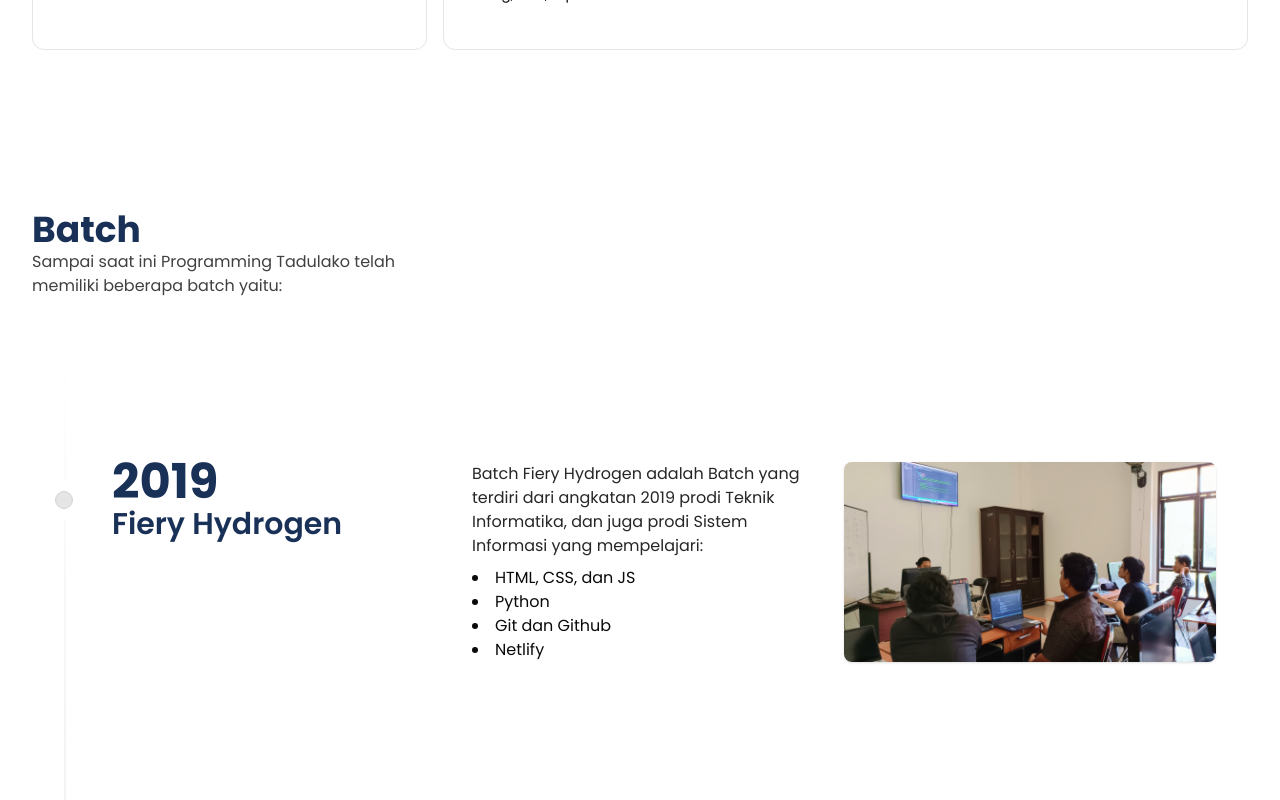
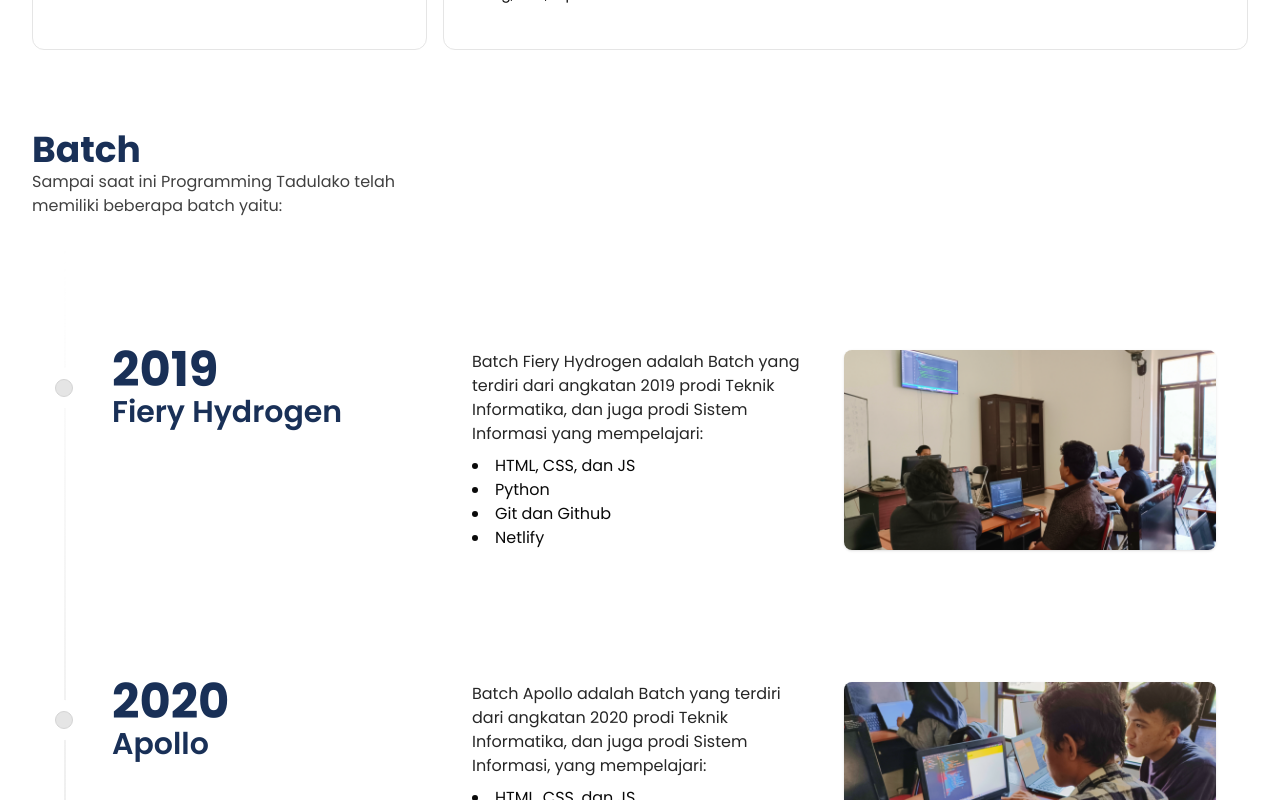
Before and after one commit to Programming-Tadulako/vatulemo, a Next.js app: page / in a window 1280 px wide. Shown: the part 2140-2940 px from the top of the page. Built offline with nearby package versions, Linux system fonts and the light colour scheme.

Commit message:
style(comp/timeline): removing unnecessary padding and refining spacing

```diff
--- a/src/components/ui/timeline.tsx
+++ b/src/components/ui/timeline.tsx
@@ -58,16 +58,14 @@ export const Timeline = ({ data }: { data: TimelineEntry[] }) => {
 
   return (
     <div className="container bg-white" ref={containerRef}>
-      <div className="pt-20">
-        <h2 className="text-3xl font-bold text-pt-primary lg:text-4xl">Batch</h2>
-        <p className="max-w-sm text-sm text-neutral-700 md:text-base">
-          Sampai saat ini Programming Tadulako telah memiliki beberapa batch yaitu:
-        </p>
-      </div>
+      <h2 className="text-3xl font-bold text-pt-primary lg:text-4xl">Batch</h2>
+      <p className="max-w-sm text-sm text-neutral-700 md:text-base">
+        Sampai saat ini Programming Tadulako telah memiliki beberapa batch yaitu:
+      </p>
 
       <div ref={ref} className="relative mx-auto pb-20">
         {data.map((item, index) => (
-          <div key={index} className="flex justify-start pt-12 md:gap-10 md:pt-40">
+          <div key={index} className="flex justify-start pt-12 md:gap-10 md:pt-32">
             <div className="sticky top-40 z-40 flex max-w-xs flex-col items-center self-start md:w-full md:flex-row lg:max-w-sm">
               <div className="absolute left-3 flex h-10 w-10 items-center justify-center rounded-full bg-white md:left-3">
                 <div className="h-4 w-4 rounded-full border border-neutral-300 bg-neutral-200 p-2" />
```
